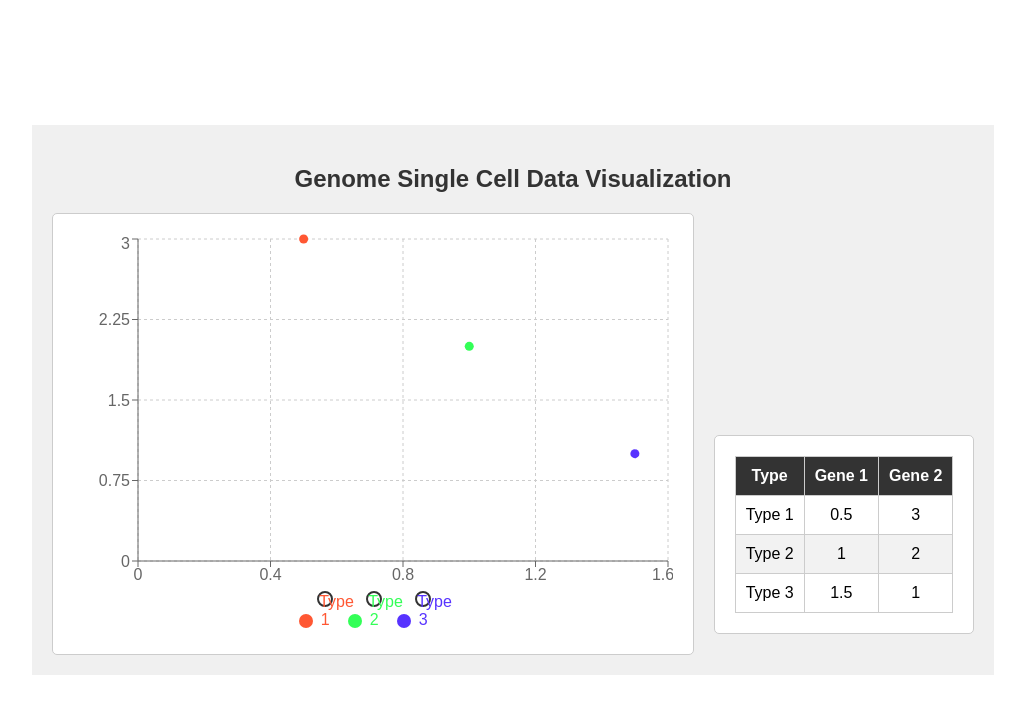
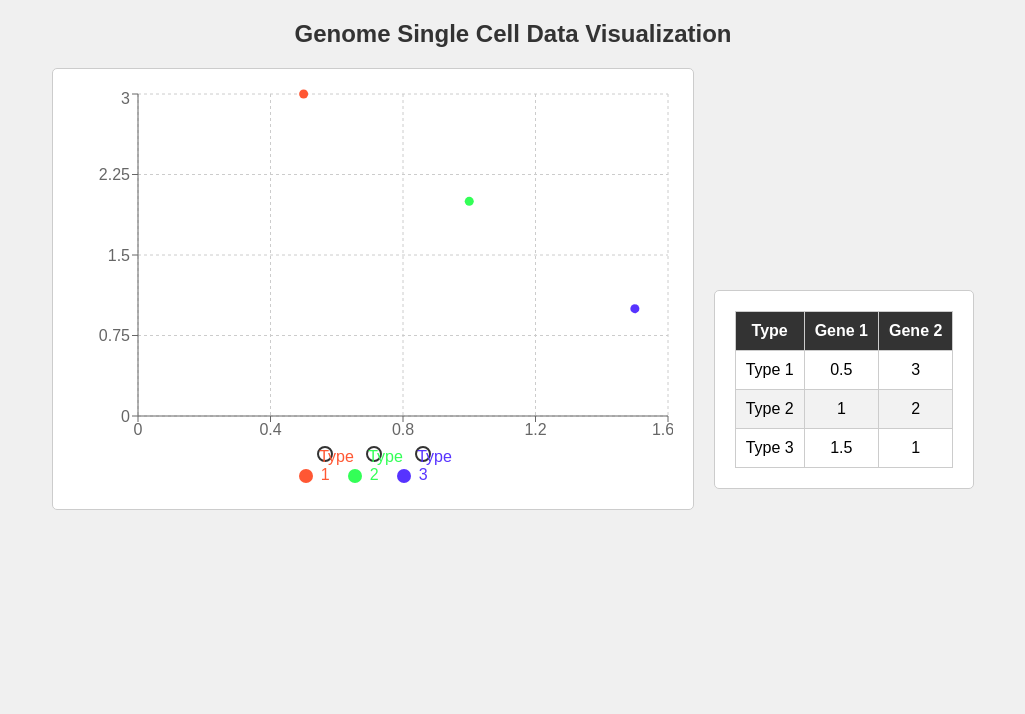
Before and after one commit to lebinh190998/single-cell-analysis, a React (Vite) app in the folder client/: page / in a window 1280 px wide. Shown: the top 714 px of the page, without its empty margins (127-1152 px from the left). Built offline with nearby package versions, Linux system fonts and the light colour scheme.

Commit message:
update css

```diff
--- a/client/src/App.css
+++ b/client/src/App.css
@@ -3,9 +3,10 @@
 /* Main container styles */
 .App {
 	text-align: center;
+	height: 100vh;
+  width: 100%;
 	font-family: Arial, sans-serif;
 	background-color: #f0f0f0; /* Light gray background */
-	padding: 20px;
 }
 
 /* Header styles */
```
